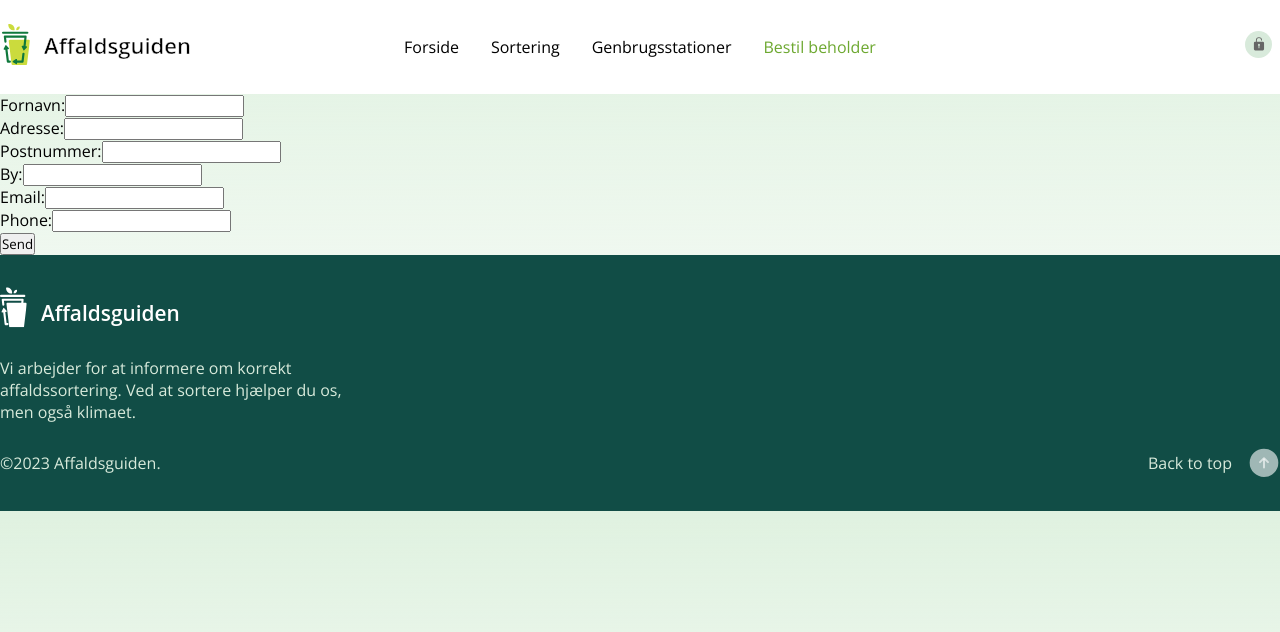
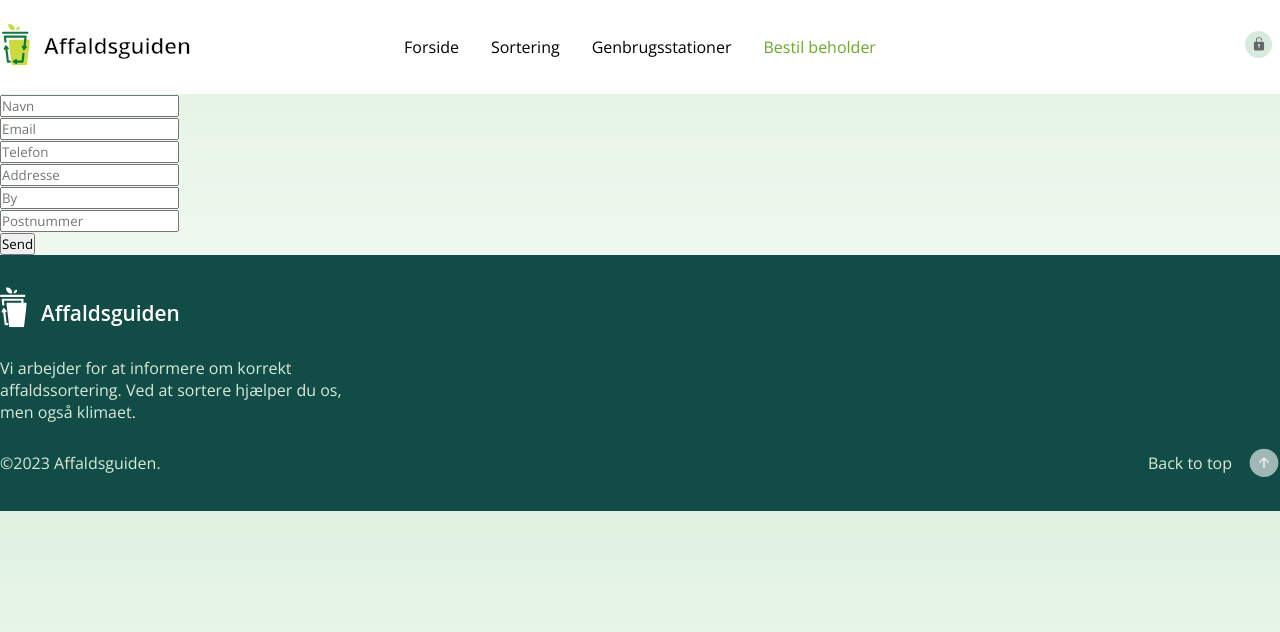
Before and after one commit to Emsenparry/affaldsguiden, a React (Create React App) app: page /bestil/1 in a window 1280 px wide. Shown: the top 632 px of the page. Built offline with nearby package versions, Linux system fonts and the light colour scheme.

Commit message:
bestilling
undefined container_id

```diff
--- a/src/Components/Pages/Bestilling/BestilType/BestilType.jsx
+++ b/src/Components/Pages/Bestilling/BestilType/BestilType.jsx
@@ -12,12 +12,16 @@ const BestilType = () => {
   const [data, setData] = useState([]);
 
   useEffect(() => {
+    const url = `http://localhost:4000/containers`;
+
     const getData = async () => {
       try {
-        const result = await axios.get(`http://localhost:4000/containers`);
+        const result = await axios.get(url);
         console.log(result);
-      } catch (error) {
-        console.error(error);
+
+        setData(result.data);
+      } catch (err) {
+        console.error(err);
       }
     };
     getData();
@@ -28,7 +32,7 @@ const BestilType = () => {
       {data &&
         data.map((item) => {
           return (
-            <div>
+            <div key={item.id}>
               <input
                 type="radio"
                 {...register("radio", { required: true })}
@@ -41,12 +45,14 @@ const BestilType = () => {
               />
               {errors.radio && <span>Du skal vælge en type!</span>}
 
-              <Link to={`/bestil/${item.id}`}>
-                <button type="submit">Videre</button>
-              </Link>
             </div>
           );
         })}
+        {data ? (
+          <Link to={`/bestil/${data.container_id}`}>
+          <button type="submit">Videre</button>
+        </Link>
+        ) : null}
     </Layout>
   );
 };
--- a/src/Components/Pages/Bestilling/Bestilling.jsx
+++ b/src/Components/Pages/Bestilling/Bestilling.jsx
@@ -1,7 +1,6 @@
 import axios from "axios";
 import { useForm } from "react-hook-form";
 import { useParams } from "react-router-dom";
-
 
 const Bestilling = () => {
   const { container_id } = useParams();
@@ -18,13 +17,12 @@ const Bestilling = () => {
     const formData = new URLSearchParams();
     formData.append("container_id", container_id);
     formData.append("fullname", formObject.fullname);
+    formData.append("phone", formObject.phone);
+    formData.append("email", formObject.email);
     formData.append("address", formObject.address);
+    formData.append("city", formObject.city);
     formData.append("zipcode", formObject.zipcode);
-    formData.append("city", formObject.city);
-    formData.append("email", formObject.email);
-    formData.append("phone", formObject.phone);
     console.log(...formData);
-
 
     try {
       const result = await axios.post(endpoint, formData);
@@ -39,10 +37,14 @@ const Bestilling = () => {
   return (
     <div>
       <form onSubmit={handleSubmit(formSubmit)}>
-        <input type="hidden" value={container_id} {...register("container_id")} />
+        <input
+          type="hidden"
+          value={container_id}
+          {...register("container_id")}
+        />
         <div>
-          <label htmlFor="fullname">Fornavn:</label>
           <input
+            placeholder="Navn"
             {...register("fullname", {
               required: "Du skal indtaste dit fuldenavn",
               pattern: {
@@ -55,8 +57,36 @@ const Bestilling = () => {
         </div>
 
         <div>
-          <label htmlFor="address">Adresse:</label>
           <input
+          placeholder="Email"
+            {...register("email", {
+              required: "Du skal indtaste din email",
+              pattern: {
+                value: /^\S+@\S+$/,
+                message: "Du skal indtaste en gyldig mailadresse",
+              },
+            })}
+          />
+          {errors.email && <span>{errors.email.message}</span>}
+        </div>
+
+        <div>
+          <input
+            placeholder="Telefon"
+            {...register("phone", {
+              required: "Du skal indtaste dit telefon nummer",
+              pattern: {
+                value: /^[0-9]{8}$/,
+                message: "Du skal indtaste et gyldig telefonnummer",
+              },
+            })}
+          />
+          {errors.phone && <span>{errors.phone.message}</span>}
+        </div>
+
+        <div>
+          <input
+            placeholder="Addresse"
             {...register("address", {
               required: "Du skal indtaste din adresse",
             })}
@@ -65,8 +95,18 @@ const Bestilling = () => {
         </div>
 
         <div>
-          <label htmlFor="zipcode">Postnummer:</label>
           <input
+            placeholder="By"
+            {...register("city", {
+              required: "Du skal indtaste et bynavn",
+            })}
+          />
+          {errors.city && <span>{errors.city.message}</span>}
+        </div>
+
+        <div>
+          <input
+            placeholder="Postnummer"
             {...register("zipcode", {
               required: "Du skal indtaste dit postnummer",
               pattern: {
@@ -87,48 +127,11 @@ const Bestilling = () => {
         </div>
 
         <div>
-          <label htmlFor="city">By:</label>
-          <input
-            {...register("city", {
-              required: "Du skal indtaste et bynavn",
-            })}
-          />
-          {errors.city && <span>{errors.city.message}</span>}
-        </div>
-
-        <div>
-          <label htmlFor="email">Email:</label>
-          <input
-            {...register("email", {
-              required: "Du skal indtaste din email",
-              pattern: {
-                value: /^\S+@\S+$/,
-                message: "Du skal indtaste en gyldig mailadresse",
-              },
-            })}
-          />
-          {errors.email && <span>{errors.email.message}</span>}
-        </div>
-        <div>
-          <label htmlFor="phone">Phone:</label>
-          <input
-            {...register("phone", {
-              required: "Du skal indtaste dit telefon nummer",
-              pattern: {
-                value: /^[0-9]{8}$/,
-                message: "Du skal indtaste et gyldig telefonnummer",
-              },
-            })}
-          />
-          {errors.phone && <span>{errors.phone.message}</span>}
-        </div>
-
-        <div>
           <button>Send</button>
         </div>
       </form>
     </div>
   );
-}
+};
 
 export default Bestilling;
```
